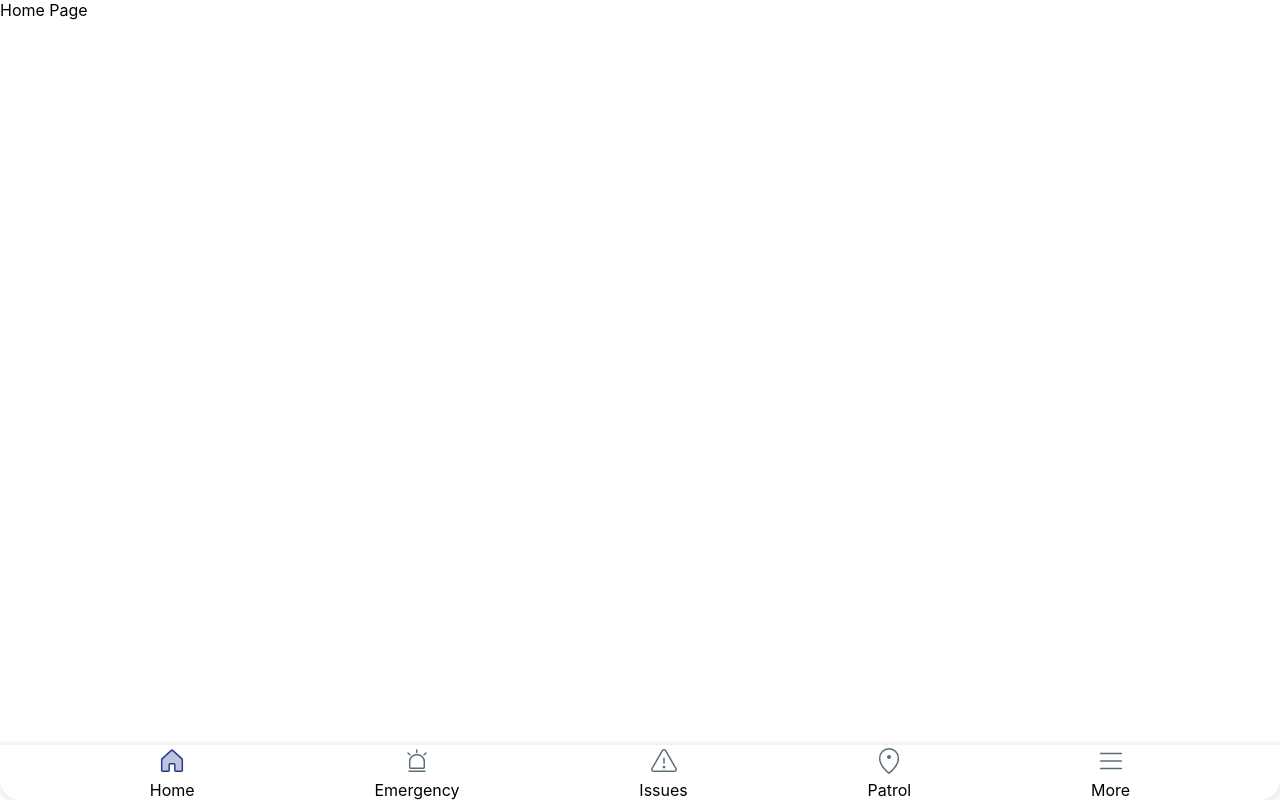
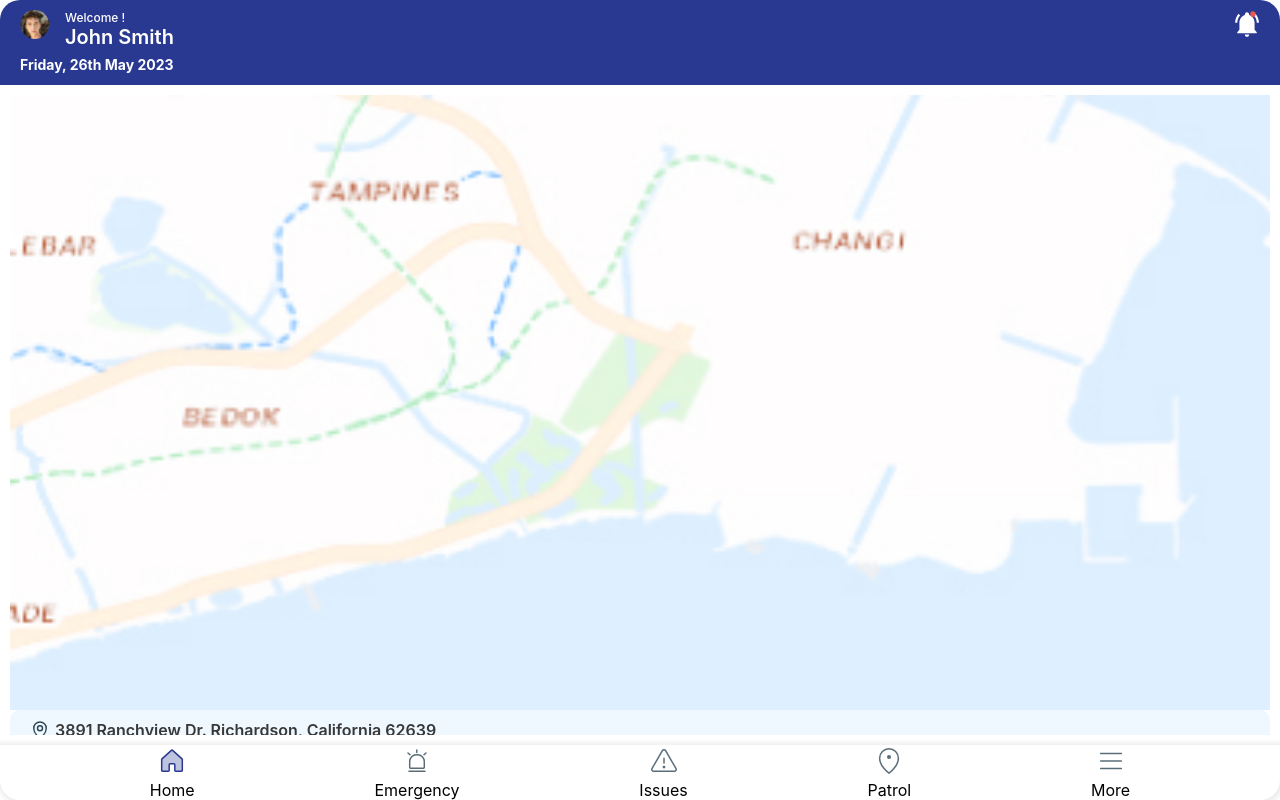
Before and after one commit to nexbe/saint7, a Next.js app: page /home in a window 1280 px wide. Built offline with nearby package versions, Linux system fonts and the light colour scheme.

Commit message:
home_page_UI

```diff
--- a/pages/home/index.js
+++ b/pages/home/index.js
@@ -1,10 +1,306 @@
-import React from 'react'
-import Layout from '../../components/layout/Layout'
+/** @jsxImportSource @emotion/react */
+import Layout from "../../components/layout/Layout";
+import { css } from "@emotion/react";
+import ProfileIcon from "/public/icons/profileIcon";
+import NotiIcon from "/public/icons/notiIcon";
+import MapPineLineIcon from "/public/icons/mapPineLineIcon";
+import CheckInIcon from "/public/icons/checkInIcon";
+import ProgressIcon from "/public/icons/progressIcon";
+import AttendanceIcon from "/public/icons/attendanceIcon";
+import ELeaveIcon from "/public/icons/eLeaveIcon";
+import PayslipIcon from "/public/icons/payslipIcon";
+import ClaimsIcon from "/public/icons/claimsIcon";
+import UserIcon from "/public/icons/userIcon";
+import DocumentIcon from "/public/icons/documentIcon";
 
 const index = () => {
   return (
-    <Layout>Home Page</Layout>
-  )
-}
+    <Layout>
+      <div css={styles.wrapper}>
+        <div css={styles.headerContainer}>
+          <div>
+            <div css={styles.profileInfo}>
+              <ProfileIcon />
+              <div>
+                <span css={styles.welcomeText}>Welcome !</span>
+                <span css={styles.nameText}>John Smith</span>
+              </div>
+            </div>
+            <div css={styles.timeText}>Friday, 26th May 2023</div>
+          </div>
+          <div css={styles.notiIcon}>
+            {" "}
+            <NotiIcon />
+          </div>
+        </div>
+        <div css={styles.bodyContainer}>
+          <div css={styles.mapContainer}>
+            <div css={styles.mapIcon}>
+              <img src="images/map.jpg" />
+            </div>
+            <div css={styles.mapLine}>
+              <div css={styles.address}>
+                {" "}
+                <MapPineLineIcon />
+                <label>3891 Ranchview Dr. Richardson, California 62639</label>
+              </div>
 
-export default index
+              <hr
+                style={{
+                  borderTop: " 2px solid #D9D9D9",
+                  margin: "0 -30px 0 -30px",
+                }}
+              />
+              <div css={styles.checkIn}>
+                <div>
+                  <CheckInIcon />
+                  <label>CheckIn </label>
+                </div>
+                <span>&#128342; 09:05</span>
+              </div>
+              <div css={styles.taskProgress}>
+                <div>
+                  <ProgressIcon />
+                  <label>Task Progress</label>
+                </div>
+                <div css={styles.progressContent}>
+                  <div className="progress-bar">
+                    <div className="progress" style={{ width: `20%` }}></div>
+                  </div>
+                  20%
+                </div>
+              </div>
+            </div>
+          </div>
+
+          <div css={styles.buttonContainer}>
+            <div css={styles.formFlexDiv}>
+              <div css={styles.formFlexChildDiv}>
+                <button>
+                  <AttendanceIcon />
+                  Attendance
+                </button>
+              </div>
+              <div css={styles.formFlexChildDiv}>
+                <button>
+                  <ELeaveIcon />
+                  e-Leave
+                </button>
+              </div>
+              <div css={styles.formFlexChildDiv}>
+                <button>
+                  <PayslipIcon />
+                  Payslip
+                </button>
+              </div>
+            </div>
+            <div css={styles.formFlexDiv}>
+              <div css={styles.formFlexChildDiv}>
+                <button>
+                  <DocumentIcon />
+                  Documents
+                </button>
+              </div>
+              <div css={styles.formFlexChildDiv}>
+                <button>
+                  <ClaimsIcon />
+                  Claims
+                </button>
+              </div>
+              <div css={styles.formFlexChildDiv}>
+                <button>
+                  <UserIcon />
+                  Profile
+                </button>
+              </div>
+            </div>
+          </div>
+        </div>
+      </div>
+    </Layout>
+  );
+};
+
+export default index;
+
+const styles = {
+  wrapper: css`
+    flex: 1 1 auto;
+    height: 0px;
+    display: flex;
+    flex-direction: column;
+  `,
+  headerContainer: css`
+    display: flex;
+    flex-direction: row;
+    justify-content: space-between;
+    padding: 10px 20px;
+    background: #293991;
+    min-height: 85px;
+    color: #fff;
+    font-family: Inter;
+    font-style: normal;
+    border-radius: 20px 20px 0 0;
+  `,
+  profileInfo: css`
+    display: flex;
+    flex-direction: row;
+    justify-content: center;
+    gap: 15px;
+    span {
+      display: flex;
+      flex-direction: column;
+    }
+  `,
+  notiIcon: css`
+    cursor: pointer;
+  `,
+  welcomeText: css`
+    font-size: 12px;
+    font-weight: 500;
+  `,
+  nameText: css`
+    font-size: 20px;
+    font-weight: 600;
+  `,
+  timeText: css`
+    font-size: 14px;
+    font-weight: 700;
+    padding-top: 7px;
+  `,
+  bodyContainer: css`
+    display: flex;
+    flex-direction: column;
+    flex: 1;
+    overflow-y: auto;
+    overflow-x: hidden;
+    min-height: 200px;
+    justify-content: center;
+    margin: 10px;
+    font-family: Inter;
+    font-style: normal;
+    ::-webkit-scrollbar {
+      width: 2px;
+      background-color: transparent;
+    }
+    .bodyContainer::-webkit-scrollbar-thumb {
+      border-radius: 2px;
+      background-color: gray;
+    }
+  `,
+  mapContainer: css`
+    display: flex;
+    flex-direction: column;
+  `,
+  mapIcon: css`
+    display: flex;
+    img {
+      width: 100%;
+    }
+  `,
+  mapLine: css`
+    display: flex;
+    flex-direction: column;
+    width: 100%;
+    color: #2f4858;
+    font-size: 14px;
+    font-weight: 600;
+    gap: 5px;
+    border-radius: 10px;
+    background: #eff8ff;
+    padding: 10px 20px;
+    div {
+      display: flex;
+    }
+    label {
+      padding-left: 5px;
+    }
+  `,
+  address: css`
+    color: #383838;
+    font-size: 16px;
+    font-weight: 600;
+  `,
+  checkIn: css`
+    flex-direction: column;
+    span {
+      padding-left: 25px;
+    }
+  `,
+  taskProgress: css`
+    flex-direction: column;
+  `,
+  progressContent: css`
+    padding-left: 25px;
+    justify-content: center;
+    .progress-bar {
+      display: flex;
+      width: 100%;
+      height: 10px;
+      background-color: #d9d9d9;
+      border-radius: 20px;
+      overflow: hidden;
+    }
+    .progress {
+      height: 100%;
+      text-align: center;
+      color: #fff;
+      background-color: #5fa452;
+      transition: width 0.3s ease;
+    }
+  `,
+  buttonContainer: css`
+    width: 100%;
+    height: 100%;
+    padding: 10px 0;
+    display: flex;
+    flex-direction: column;
+    flex: 1 1 auto;
+    button {
+      color: #293991;
+      text-align: center;
+      font-family: Inter;
+      font-size: 14px;
+      font-style: normal;
+      font-weight: 700;
+      line-height: normal;
+      padding: 7px;
+      border-radius: 10px;
+      border: 1px solid #293991;
+      background: #fff;
+      display: flex;
+      flex-direction: column;
+      justify-content: center;
+      align-items: center;
+      height: 80px;
+      gap: 5px;
+      @media (max-width: 1400px) {
+        width: 100%;
+      }
+    }
+  `,
+  formFlexDiv: css`
+    display: flex;
+    justify-content: fit-content;
+    width: 100%;
+    flex-direction: row;
+    @media (max-width: 1400px) {
+      gap: 20px;
+    }
+  `,
+  formFlexChildDiv: css`
+    width: 100%;
+    display: flex;
+    margin-bottom: 10px;
+    flex-direction: row;
+    @media (max-width: 1400px) {
+      width: 100%;
+    }
+    @media (max-width: 1200px) {
+      width: 100%;
+    }
+    @media (max-width: 992px) {
+      width: 100%;
+    }
+  `,
+};
```
